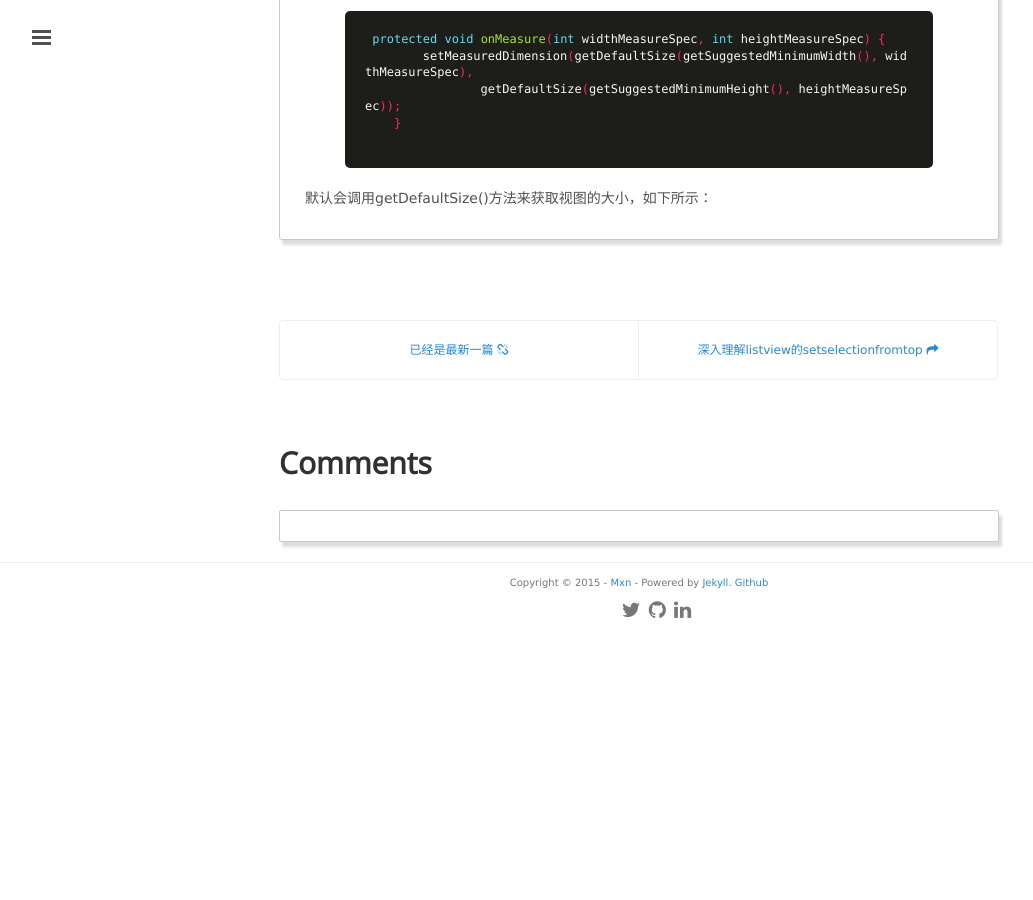
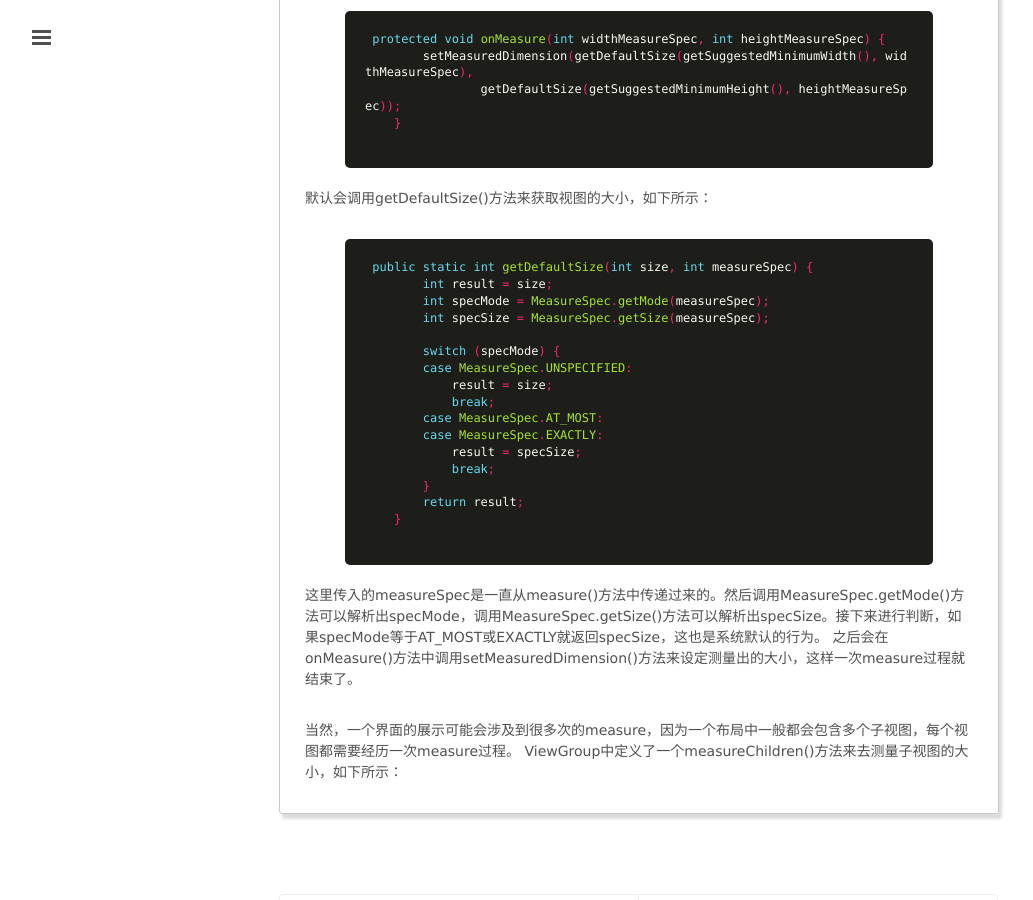
Before and after one commit to mxn21/mxn21.github.io, a Jekyll site: the page built from _posts/2015-7-14-深入了解android view绘制机制.md, in a window 1280 px wide and 900 px high, scrolled down 6249 px. Shown: the whole window, without its empty margins (1-1034 px from the left). Built offline with Jekyll 4.4.1, drawn with Linux system fonts in a browser that asks for light colours; Markdown is read by kramdown in place of the engine named in the settings; comment, search, counter and statistics services are not loaded; before the commit the page ends 6884 px from its top, so only the background shows below that.

Commit message:
213213
3123123

```diff
--- a/_posts/2015-7-14-深入了解android view绘制机制.md
+++ b/_posts/2015-7-14-深入了解android view绘制机制.md
@@ -280,3 +280,28 @@
 
 
 默认会调用getDefaultSize()方法来获取视图的大小，如下所示：
+
+    {% highlight java  %}
+ public static int getDefaultSize(int size, int measureSpec) {
+        int result = size;
+        int specMode = MeasureSpec.getMode(measureSpec);
+        int specSize = MeasureSpec.getSize(measureSpec);
+
+        switch (specMode) {
+        case MeasureSpec.UNSPECIFIED:
+            result = size;
+            break;
+        case MeasureSpec.AT_MOST:
+        case MeasureSpec.EXACTLY:
+            result = specSize;
+            break;
+        }
+        return result;
+    }
+    {% endhighlight %}
+
+这里传入的measureSpec是一直从measure()方法中传递过来的。然后调用MeasureSpec.getMode()方法可以解析出specMode，调用MeasureSpec.getSize()方法可以解析出specSize。接下来进行判断，如果specMode等于AT_MOST或EXACTLY就返回specSize，这也是系统默认的行为。
+之后会在onMeasure()方法中调用setMeasuredDimension()方法来设定测量出的大小，这样一次measure过程就结束了。
+
+当然，一个界面的展示可能会涉及到很多次的measure，因为一个布局中一般都会包含多个子视图，每个视图都需要经历一次measure过程。
+ViewGroup中定义了一个measureChildren()方法来去测量子视图的大小，如下所示：
```
